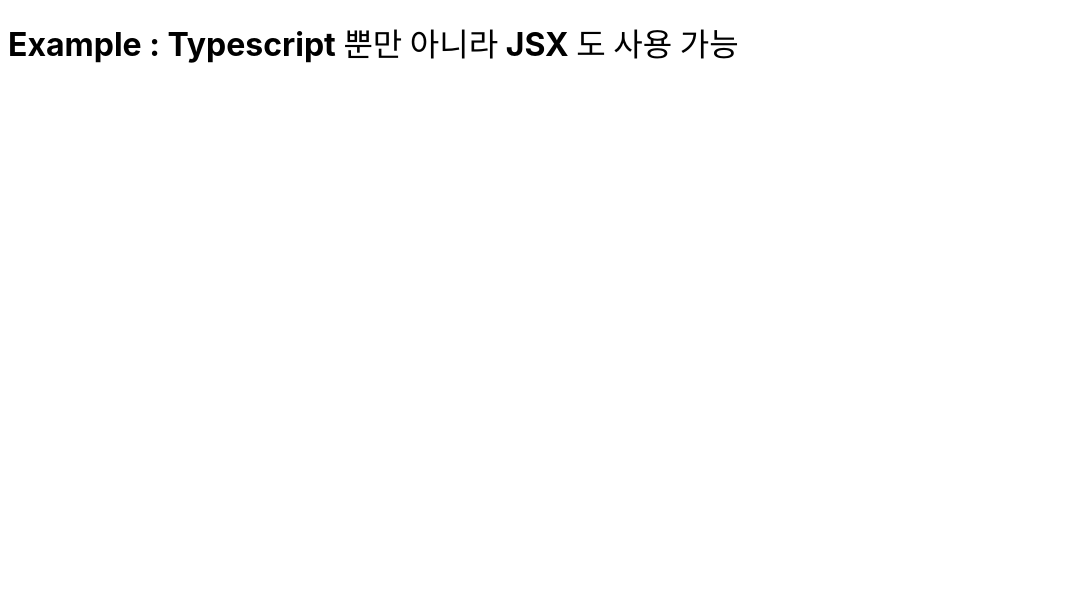
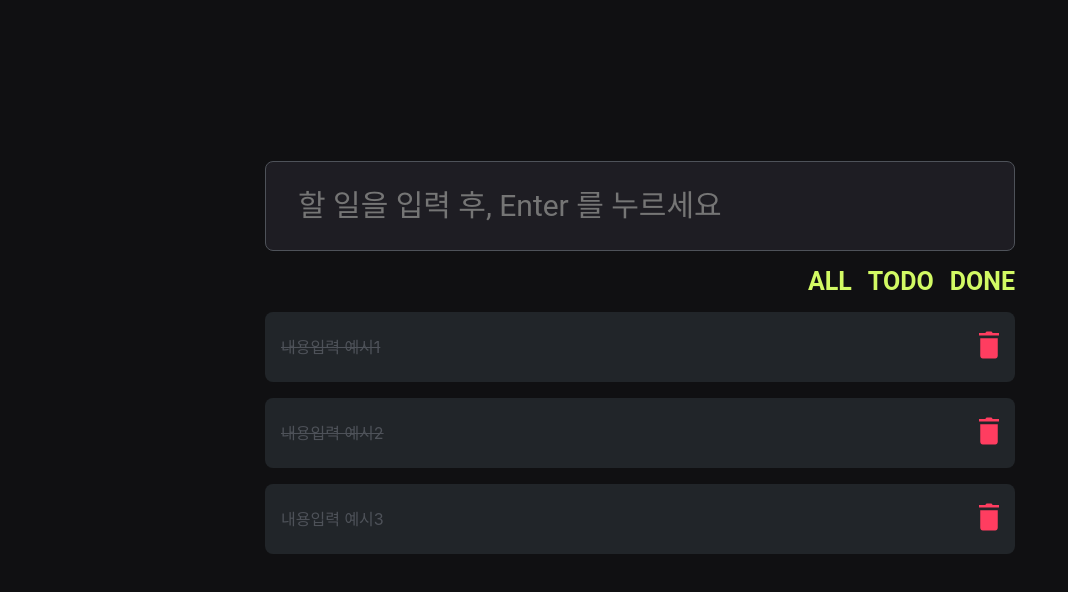
Before and after one commit to commerceProject05/study, a React (Vite) app: page / in a window 1280 px wide. Shown: the top 592 px of the page, without its empty margins (0-1068 px from the left). Built offline with nearby package versions, Linux system fonts and the light colour scheme; the HTML template or start-up script is replaced by a standard one.

Commit message:
feat: 투두리스트 추가, 토글, 삭제 기능 구현 완료

```diff
--- a/package.json
+++ b/package.json
@@ -16,7 +16,8 @@
     "axios": "^1.4.0",
     "react": "^18.2.0",
     "react-dom": "^18.2.0",
-    "react-router-dom": "^6.14.2"
+    "react-router-dom": "^6.14.2",
+    "styled-components": "^6.0.7"
   },
   "devDependencies": {
     "@types/react": "^18.0.37",
--- a/src/App.tsx
+++ b/src/App.tsx
@@ -1,7 +1,7 @@
-import { Example } from '@/Example.jsx';
+import Todo from './components/Todo';
 
 function App() {
-  return <Example />;
+  return <Todo />;
 }
 
 export default App;
--- a/src/Example.jsx
+++ /dev/null
@@ -1,8 +0,0 @@
-// TODO: Delete 구현시 해당 부분 제거 후 구현!?
-export function Example() {
-  return (
-    <div>
-      <h1>Example : Typescript 뿐만 아니라 JSX 도 사용 가능</h1>
-    </div>
-  );
-}
--- /dev/null
+++ b/src/components/Todo.jsx
@@ -0,0 +1,66 @@
+import React, { useState } from 'react';
+import { Container, TodoItem, Wrapper } from './Todo.styles';
+
+const initialState = [
+  { id: 1, text: '내용입력 예시1', done: true },
+  { id: 2, text: '내용입력 예시2', done: true },
+  { id: 3, text: '내용입력 예시3', done: false },
+];
+
+let nextId = 4;
+
+const Todo = () => {
+  const [todos, setTodos] = useState(initialState);
+  const [input, setInput] = useState('');
+
+  const handleSubmit = (e) => {
+    e.preventDefault();
+    setTodos([...todos, { id: nextId++, text: input, done: false }]);
+
+    console.log(nextId);
+  };
+
+  const handleInput = (e) => {
+    setInput(e.target.value);
+  };
+
+  const handleRemove = (id) => {
+    if (window.confirm('정말 삭제하시겠습니까?')) setTodos(todos.filter((todo) => todo.id !== id));
+  };
+
+  const handleToggle = (id) => {
+    setTodos(todos.map((todo) => (todo.id === id ? { ...todo, done: !todo.done } : todo)));
+  };
+
+  const itemList = todos.map((todo) => (
+    <li key={todo.id} onClick={() => handleToggle(todo.id)} style={{ textDecoration: todo.done && 'line-through' }}>
+      {todo.text}
+      <button
+        onClick={(e) => {
+          e.stopPropagation();
+          handleRemove(todo.id);
+        }}
+      >
+        <img src="trash.svg" alt="삭제버튼" style={{ textDecoration: todo.done && 'line-through' }} />
+      </button>
+    </li>
+  ));
+
+  return (
+    <Wrapper>
+      <Container>
+        <form onSubmit={handleSubmit}>
+          <input type="text" onChange={handleInput} placeholder="할 일을 입력 후, Enter 를 누르세요" />
+        </form>
+        <div className="button_box">
+          <button>ALL</button>
+          <button>TODO</button>
+          <button>DONE</button>
+        </div>
+        <TodoItem>{itemList}</TodoItem>
+      </Container>
+    </Wrapper>
+  );
+};
+
+export default Todo;
--- /dev/null
+++ b/src/components/Todo.styles.jsx
@@ -0,0 +1,83 @@
+import { theme } from '@/styles/theme';
+import { styled } from 'styled-components';
+
+export const Wrapper = styled.div`
+  height: 100vh;
+  display: flex;
+  justify-content: center;
+  align-items: center;
+  background-color: ${theme.color.G1};
+`;
+
+export const Container = styled.div`
+  display: flex;
+  flex-direction: column;
+  width: 750px;
+  height: 479px;
+  gap: 16px;
+  overflow-y: auto;
+  form {
+    display: flex;
+    input {
+      width: 100%;
+      height: 90px;
+      padding: 10px 32px;
+      align-items: center;
+      gap: 10px;
+      align-self: stretch;
+
+      border-radius: 8px;
+      border: 1px solid ${theme.color.G5};
+      background-color: ${theme.color.G3};
+
+      color: ${theme.color.G5};
+      font-family: Roboto;
+      font-size: 30px;
+      font-style: normal;
+      font-weight: 400;
+      line-height: normal;
+
+      transition: all 0.2s ease-in-out;
+      &:focus {
+        outline-color: ${theme.color.primary};
+      }
+    }
+  }
+  .button_box {
+    display: flex;
+    justify-content: flex-end;
+    align-items: center;
+    gap: 16px;
+    & button {
+      display: flex;
+      height: 29.053px;
+
+      color: ${theme.color.primary};
+      /* color: ${theme.color.G8}; */
+      font-family: Roboto;
+      font-size: 25px;
+      font-style: normal;
+      font-weight: 700;
+      line-height: normal;
+    }
+  }
+`;
+
+export const TodoItem = styled.ul`
+  display: flex;
+  flex-direction: column;
+  gap: 16px;
+  width: 750px;
+  li {
+    width: 100%;
+    height: 70px;
+    padding: 16px;
+    display: flex;
+    justify-content: space-between;
+    align-items: center;
+
+    border-radius: 8px;
+    background-color: ${theme.color.G3_5};
+    color: ${theme.color.G5};
+  }
+`;
--- a/src/index.css
+++ b/src/index.css
@@ -12,4 +12,17 @@
 
 * {
   box-sizing: border-box;
+  margin: 0;
+  padding: 0;
 }
+
+ul {
+  list-style: none;
+}
+
+button {
+  border: none;
+  background-color: transparent;
+  cursor: pointer;
+  user-select: none;
+}
```
Also changed, not shown: public/trash.svg (added), 1 other file (tests, documents, lock files or other folders).
